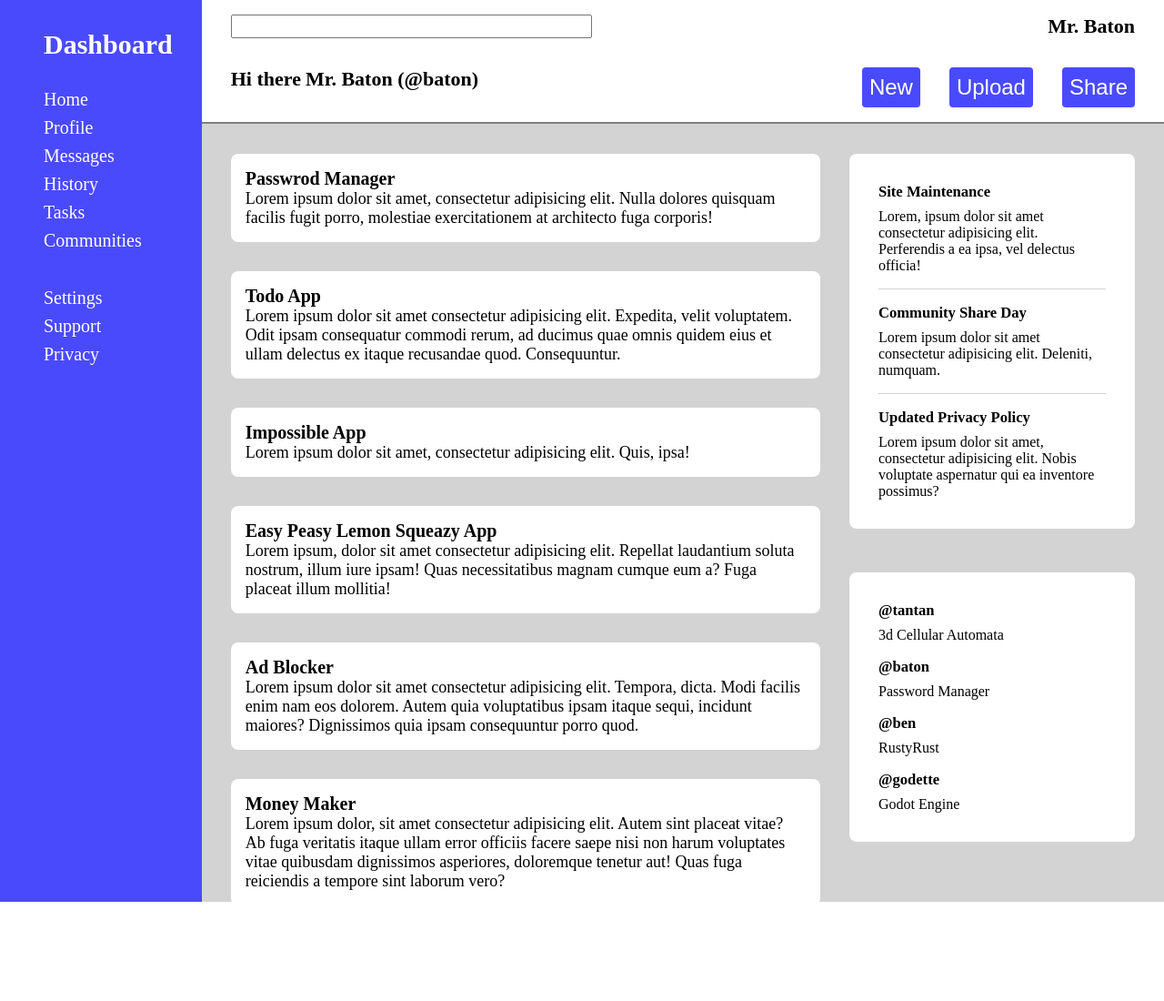
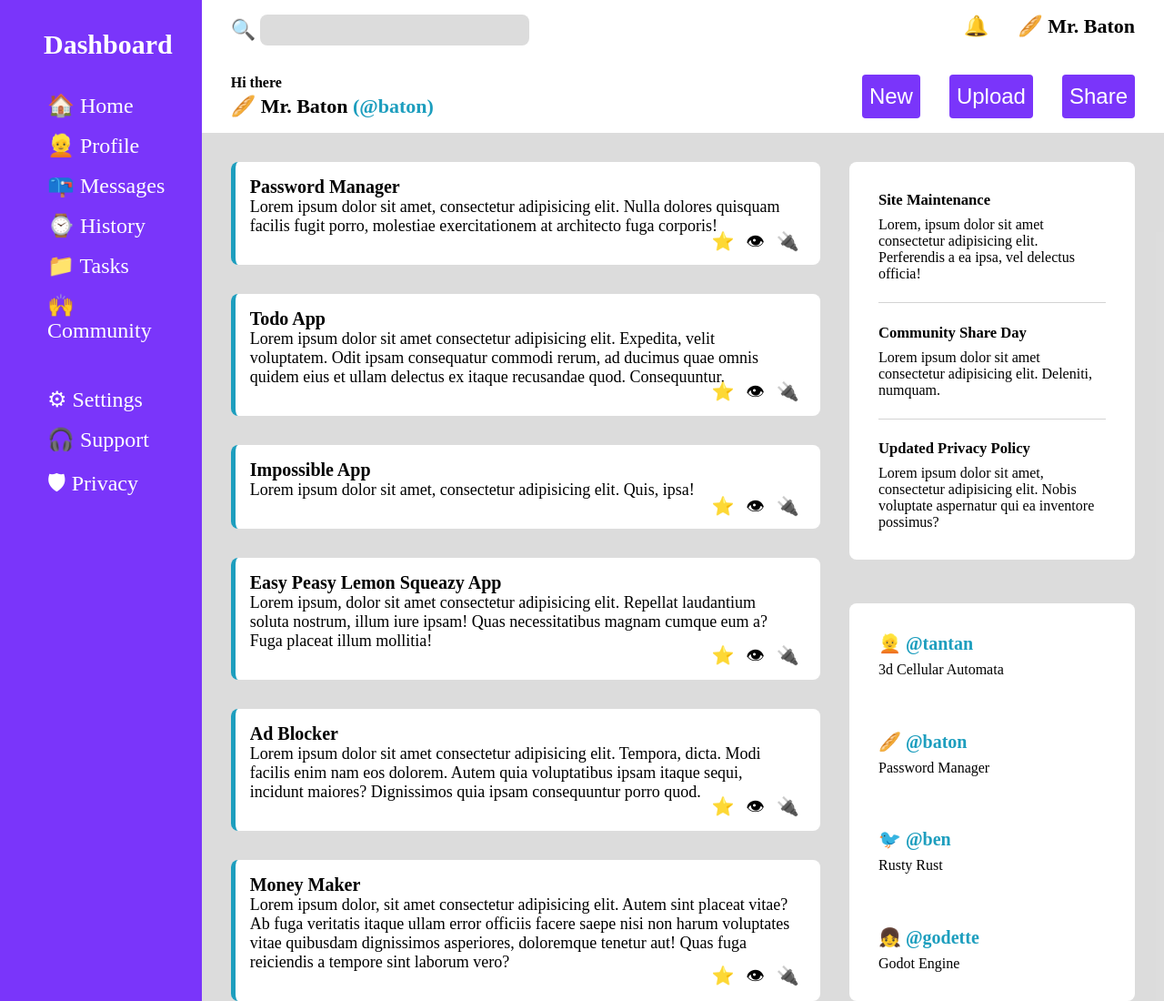
Before and after one commit to ThreeDotsEllipsis/admin-dashboard, a plain HTML site: page index.html in a window 1280 px wide. Shown: the top 1100 px of the page at 91% size. Before the commit the page ends 995 px from the top, so only its background shows below. Drawn offline with Linux system fonts and the light colour scheme.

Commit message:
Added some silly emojies

```diff
--- a/index.html
+++ b/index.html
@@ -11,32 +11,38 @@
             <h2>Dashboard</h2>
             <div class="community">
                 <ul>
-                    <li>Home</li>
-                    <li>Profile</li>
-                    <li>Messages</li>
-                    <li>History</li>
-                    <li>Tasks</li>
-                    <li>Communities</li>
+                    <li>🏠 Home</li>
+                    <li>👱 Profile</li>
+                    <li>📪 Messages</li>
+                    <li>⌚ History</li>
+                    <li>📁 Tasks</li>
+                    <li>🙌 Community</li>
                 </ul>
             </div>
             <div class="settings">
                 <ul>
-                    <li>Settings</li>
-                    <li>Support</li>
-                    <li>Privacy</li>
+                    <li>⚙ Settings</li>
+                    <li>🎧 Support</li>
+                    <li>🛡 Privacy</li>
                 </ul>
             </div>
         </div>
 
         <div class="content">
             <div class="search-bar">
-                <input type="search">
-                <span>Mr. Baton</span>
+                <div>
+                    <span>🔍</span>
+                    <input type="search">
+                </div>
+                <div class="notifs">
+                    <span>🔔</span>
+                    <span>🥖 Mr. Baton</span>
+                </div>
             </div>
             <div class="nav-bar">
                 <div class="greeting">
-                    <span>Hi there</span>
-                    <span>Mr. Baton (@baton)</span>
+                    <span class="small">Hi there</span>
+                    <span class="big">🥖 Mr. Baton <span class="tag">(@baton)</span></span>
                 </div>
                 <div class="nav-buttons">
                     <button>New</button>
@@ -47,7 +53,7 @@
             <div class="main-area">
                 <div class="projects">
                     <div class="card">
-                        <h4>Passwrod Manager</h4>
+                        <h4>Password Manager</h4>
                         <p>
                             Lorem ipsum dolor sit amet,
                             consectetur adipisicing elit. Nulla dolores
@@ -135,19 +141,19 @@
                 </div>
                 <div class="trending">
                     <div class="user">
-                        <h5>@tantan</h5>
+                        <h4>👱 <span class="tag">@tantan</span></h5>
                         <p>3d Cellular Automata</p>
                     </div>
                     <div class="user">
-                        <h5>@baton</h5>
+                        <h4>🥖 <span class="tag">@baton</span></h5>
                         <p>Password Manager</p>
                     </div>
                     <div class="user">
-                        <h5>@ben</h5>
-                        <p>RustyRust</p>
+                        <h4>🐦 <span class="tag">@ben</span></h5>
+                        <p>Rusty Rust</p>
                     </div>
                     <div class="user">
-                        <h5>@godette</h5>
+                        <h4>👧 <span class="tag">@godette</span></h5>
                         <p>Godot Engine</p>
                     </div>
                 </div>
--- a/styles.css
+++ b/styles.css
@@ -1,5 +1,7 @@
 :root {
-    --main-color: rgb(74, 74, 253);
+    --main-color: rgb(122, 53, 250);
+    --second-color: rgb(29, 158, 190);
+    --gray-color: rgba(214, 214, 214, 0.835);
 
     font-size: 20px;
 }
@@ -31,13 +33,21 @@
 }
 
 .sidebar li {
+    padding: 4px;
+    border-radius: 4px;
     margin-bottom: 8px;
+    font-size: 1.2rem;
+}
+
+.sidebar li:hover {
+    background-color: white;
+    color: var(--main-color);
+    cursor: pointer;
 }
 
 .content {
     display: flex;
     flex-flow: column nowrap;
-    /* gap: 16px; */
 }
 
 .search-bar,
@@ -47,14 +57,39 @@
     padding: 16px 32px;
 }
 
-.search-bar > input {
-    width: 40%;
+.search-bar input {
+    background-color: var(--gray-color);
+    font-size: 1.1rem;
+    border: 0px;
+    border-radius: 8px;
+    padding: 4px;
+    outline: none;
 }
 
-.search-bar > span,
-.nav-bar > .greeting > span {
+.search-bar input:focus {
+    outline: 3px solid var(--second-color);
+}
+
+.search-bar > div > span,
+.nav-bar > .greeting > .big {
     font-weight: bold;
     font-size: 1.1rem;
+}
+
+.notifs {
+    display: flex;
+    gap: 32px;
+}
+
+.greeting {
+    display: flex;
+    flex-flow: column nowrap;
+    gap: 4px;
+}
+
+.greeting .small {
+    font-weight: bold;
+    font-size: 0.8rem;
 }
 
 .nav-buttons button {
@@ -64,7 +99,12 @@
     border: 0px;
     background-color: var(--main-color);
     color: white;
+}
 
+.nav-buttons button:hover {
+    background-color: white;
+    color: var(--main-color);
+    outline: 3px solid var(--main-color);
 }
 
 .nav-buttons {
@@ -73,11 +113,11 @@
 }
 
 .nav-bar {
-    border-bottom: 3px groove lightgray;
+    border-bottom: 3px groove var(--gray-colors);
 }
 
 .main-area {
-    background-color: lightgray;
+    background-color: var(--gray-color);
     padding: 32px;
     display: grid;
     grid-template-columns: 4fr 1fr;
@@ -93,13 +133,23 @@
 }
 
 .card {
+    position: relative;
     background-color: white;
-    padding: 16px;
+    padding: 16px 32px 32px 16px;
     border-radius: 8px;
+    border-left: 5px solid var(--second-color);
 }
 
 .card > p {
     font-size: 0.9rem;
+}
+
+.card::after {
+    content: "⭐ 👁 🔌";
+    letter-spacing: 0.2rem;
+    position: absolute;
+    bottom: 5%;
+    right: 3%;
 }
 
 .announcements,
@@ -129,3 +179,7 @@
     flex-flow: column nowrap;
     row-gap: 8px;
 }
+
+.tag {
+    color: var(--second-color);
+}
```
